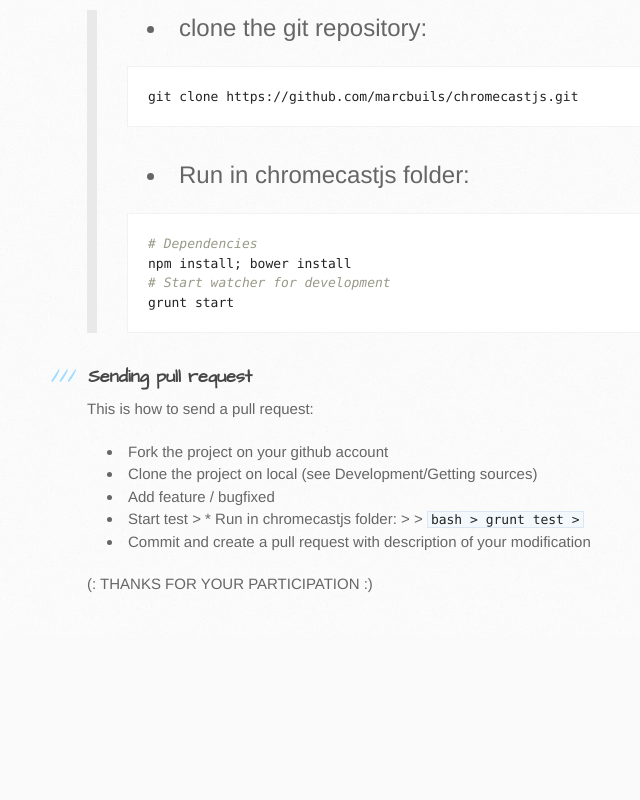
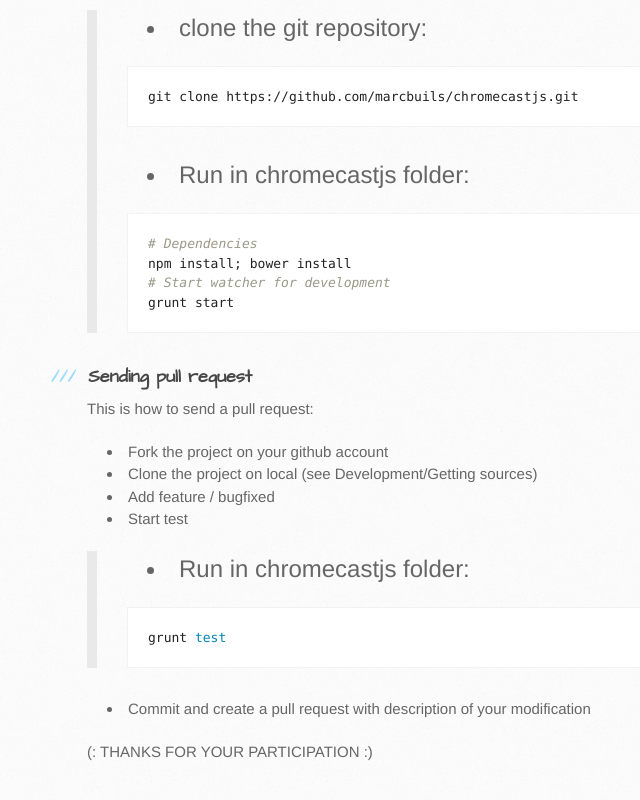
Before and after one commit to marcbuils/chromecastjs, a plain HTML site: page index.html in a window 1280 px wide. Shown: the part 4096-4896 px from the top of the page, without its empty margins (83-723 px from the left). Before the commit the page ends 4734 px from the top, so only its background shows below. Drawn offline with Linux system fonts and the light colour scheme.

```diff
--- a/index.html
+++ b/index.html
@@ -275,13 +275,16 @@
 <li>Fork the project on your github account</li>
 <li>Clone the project on local (see Development/Getting sources)</li>
 <li>Add feature / bugfixed</li>
-<li>Start test
-&gt; * Run in chromecastjs folder:
-&gt;
-&gt; <code>bash
-&gt; grunt test
-&gt;</code>
-</li>
+<li>Start test </li>
+</ul><blockquote>
+<ul>
+<li>Run in chromecastjs folder:</li>
+</ul>
+<div class="highlight highlight-bash"><pre>grunt <span class="nb">test</span>
+</pre></div>
+</blockquote>
+
+<ul>
 <li>Commit and create a pull request with description of your modification</li>
 </ul><p>(: THANKS FOR YOUR PARTICIPATION :)</p>
         </section>
```
Also changed, not shown: params.json (+1 -1 lines).
